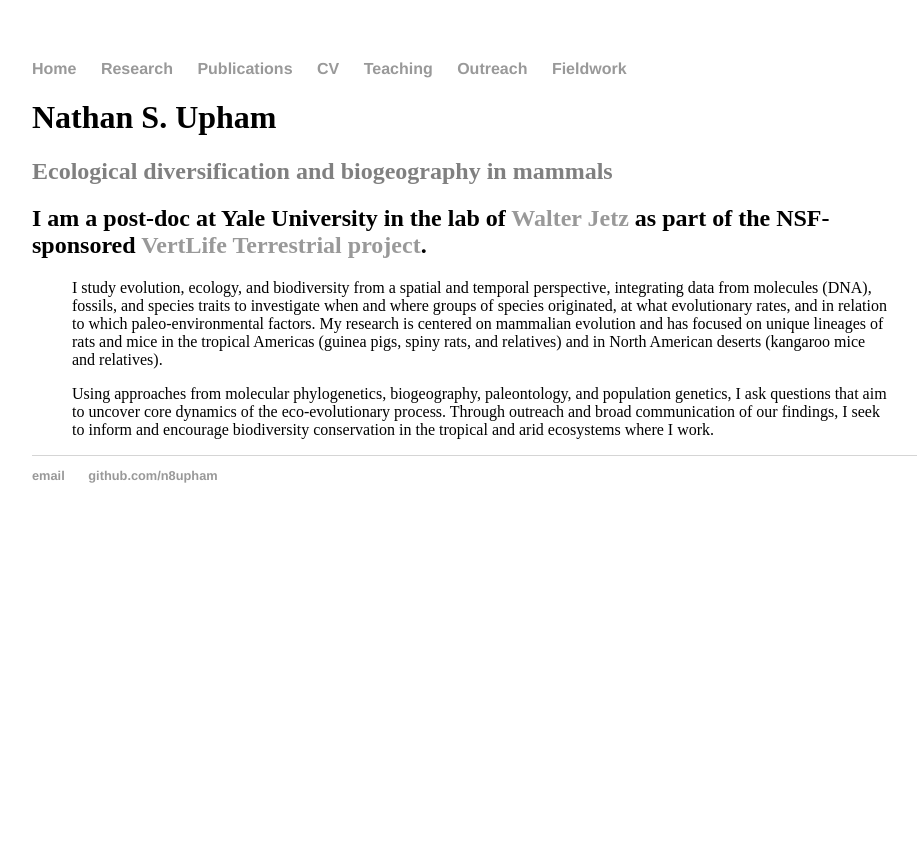
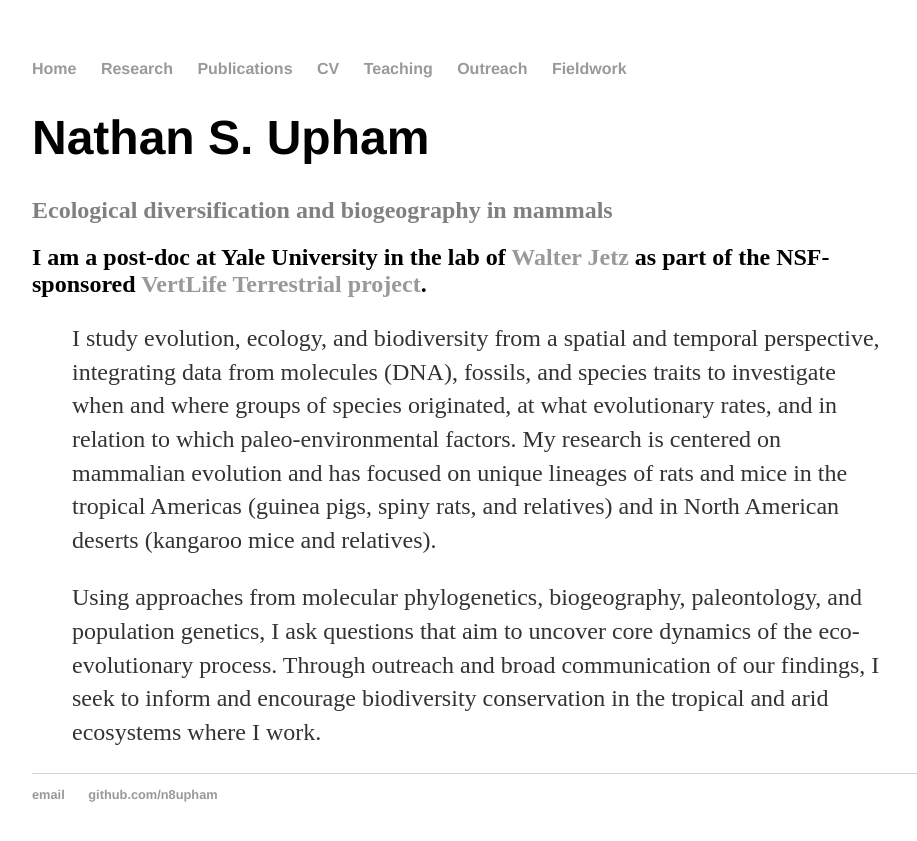
Before and after one commit to n8upham/n8upham.github.io, a Jekyll site: the page built from index.md, in a window 1280 px wide. Shown: the top 841 px of the page, without its empty margins (160-1077 px from the left). Built offline with Jekyll 4.4.1, drawn with Linux system fonts in a browser that asks for light colours.

Commit message:
Update main.css

```diff
--- a/css/main.css
+++ b/css/main.css
@@ -19,6 +19,15 @@ a {
 a:hover {
     text-decoration: underline;
 }
+h1 {
+    font-size: 3em;
+    font-family:'Helvetica', 'Arial', 'Sans-Serif';
+}
+p {
+    font-size: 1.5em;
+    line-height: 1.4em;
+    color: #333;
+}
 footer {
     border-top: 1px solid #d5d5d5;
     font-size: .8em;
```
